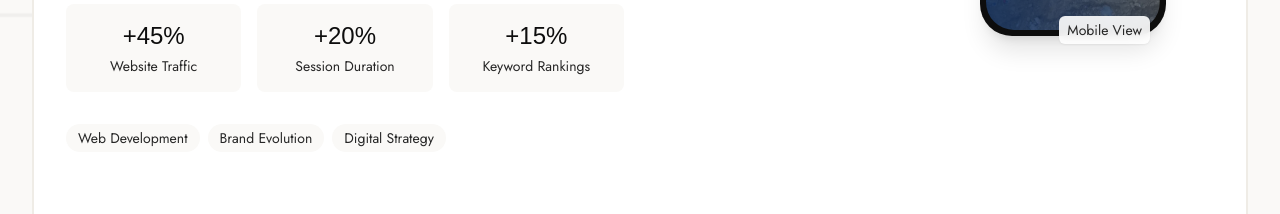
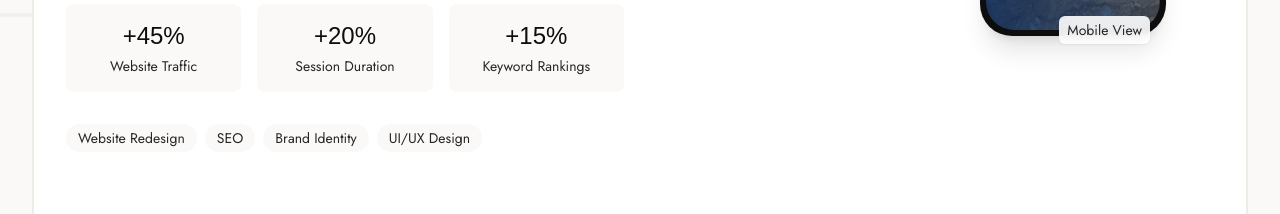
Before and after one commit to Kalikoze/mind-and-metrics-branding, a Next.js app: page /about in a window 1280 px wide. Shown: the part 3680-3894 px from the top of the page. Built offline with nearby package versions, Linux system fonts and the light colour scheme; a web font is replaced by a local one.

Commit message:
Refactor: Fix broken links and update tags for case studies

```diff
--- a/data/caseStudies.ts
+++ b/data/caseStudies.ts
@@ -46,7 +46,7 @@ export const caseStudies: CaseStudy[] = [
     websiteUrl: 'https://www.psccompanies.com',
     desktopPreview: PSCDesktop,
     mobilePreview: PSCMobile,
-    tags: ['Web Development', 'Brand Evolution', 'Digital Strategy']
+    tags: ['Website Redesign', 'SEO', 'Brand Identity', 'UI/UX Design']
   },
   {
     id: 'precision-survey',
@@ -60,10 +60,10 @@ export const caseStudies: CaseStudy[] = [
       { metric: 'Facebook Lead Gen', value: '+30%' },
       { metric: 'Website Performance', value: '100%' }
     ],
-    websiteUrl: 'https://www.precisionsurveysupply.com',
+    websiteUrl: 'https://www.precisionsurveyingandconsulting.com',
     desktopPreview: PrecisionDesktop,
     mobilePreview: PrecisionMobile,
-    tags: ['E-commerce', 'Custom Development', 'System Integration']
+    tags: ['Brand Refresh', 'Web Development', 'Lead Generation', 'Content Strategy']
   },
   {
     id: 'hydrovac',
@@ -75,11 +75,12 @@ export const caseStudies: CaseStudy[] = [
     results: [
       { metric: 'Website Traffic', value: '+35%' },
       { metric: 'Lead Generation', value: '+40%' },
+      { metric: 'Sales from Web Leads', value: '+45%' }
     ],
-    websiteUrl: 'https://www.hydrovacnation.com',
+    websiteUrl: 'https://www.hydrovac-supply.com',
     desktopPreview: HydrovacDesktop,
     mobilePreview: HydrovacMobile,
-    tags: ['E-commerce', 'UX Design', 'Mobile Optimization']
+    tags: ['Brand Identity', 'SEO', 'Social Media Marketing', 'Web Design']
   },
   {
     id: 'national-hydro',
@@ -93,10 +94,10 @@ export const caseStudies: CaseStudy[] = [
       { metric: 'Organic Search Traffic', value: '+25%' },
       { metric: 'Brand Awareness', value: '+40%' }
     ],
-    websiteUrl: 'https://www.nationalhydroexcavation.com',
+    websiteUrl: 'https://www.nathydro.com',
     desktopPreview: NatHydroDesktop,
     mobilePreview: NatHydroMobile,
-    tags: ['Lead Generation', 'Content Strategy', 'SEO']
+    tags: ['Brand Development', 'Web Design', 'Local SEO', 'Content Marketing']
   },
 
 ];
```
